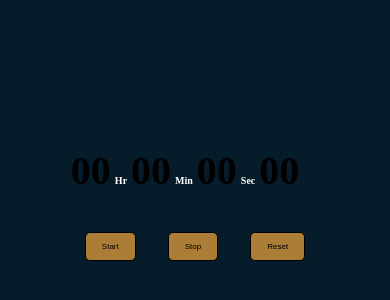
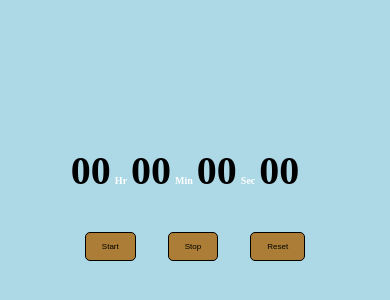
Before and after one commit to pj2083/Stopwatch, a plain HTML site: page index.html in a window 390 px wide. Shown: the part 222-522 px from the top of the page. Drawn offline with Linux system fonts and the light colour scheme.

Commit message:
Update style.css

```diff
--- a/style.css
+++ b/style.css
@@ -34,7 +34,7 @@ color: rgb(255, 255, 255);
 }
 @media(max-width:518px){
     body{
-        background-color: rgb(7, 28, 43);
+         background-color:lightblue;
         display: flex;
         justify-content:center;
         align-items: center;
```
